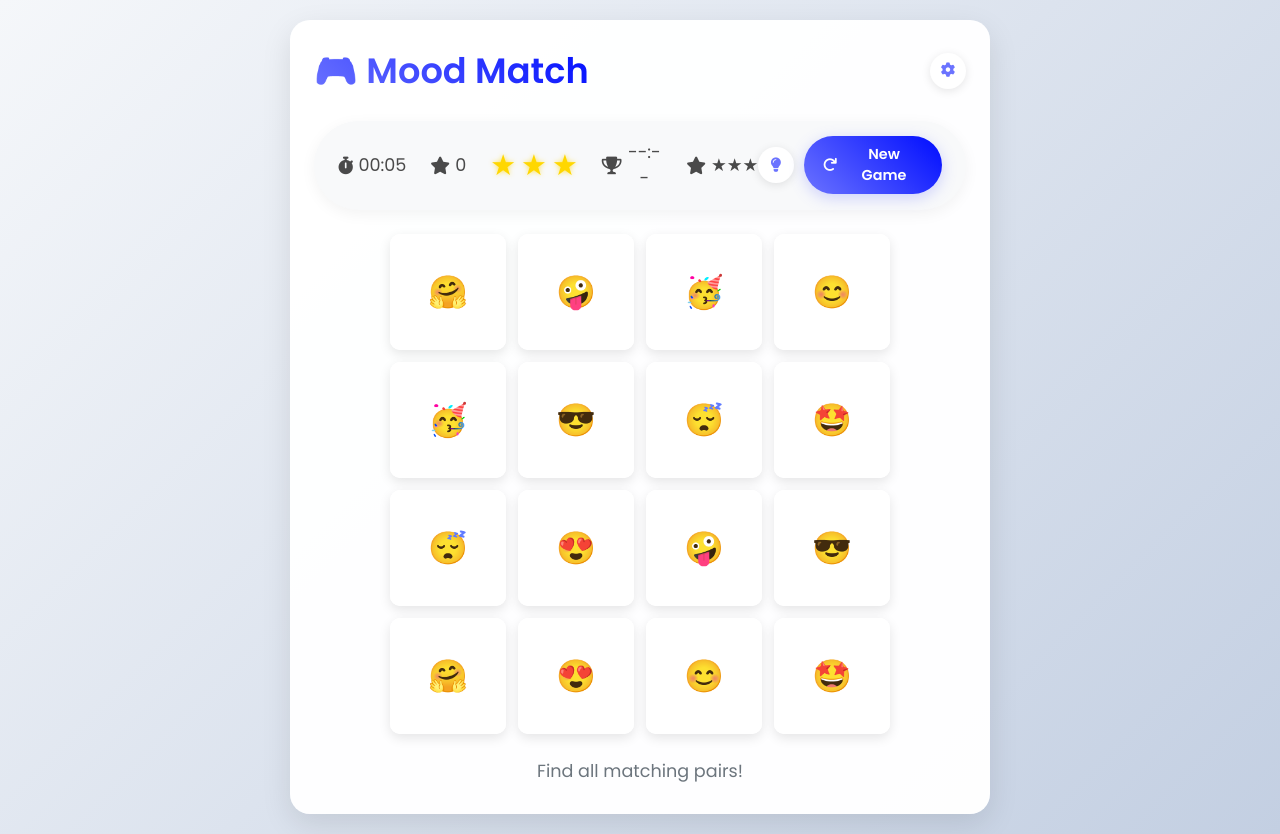
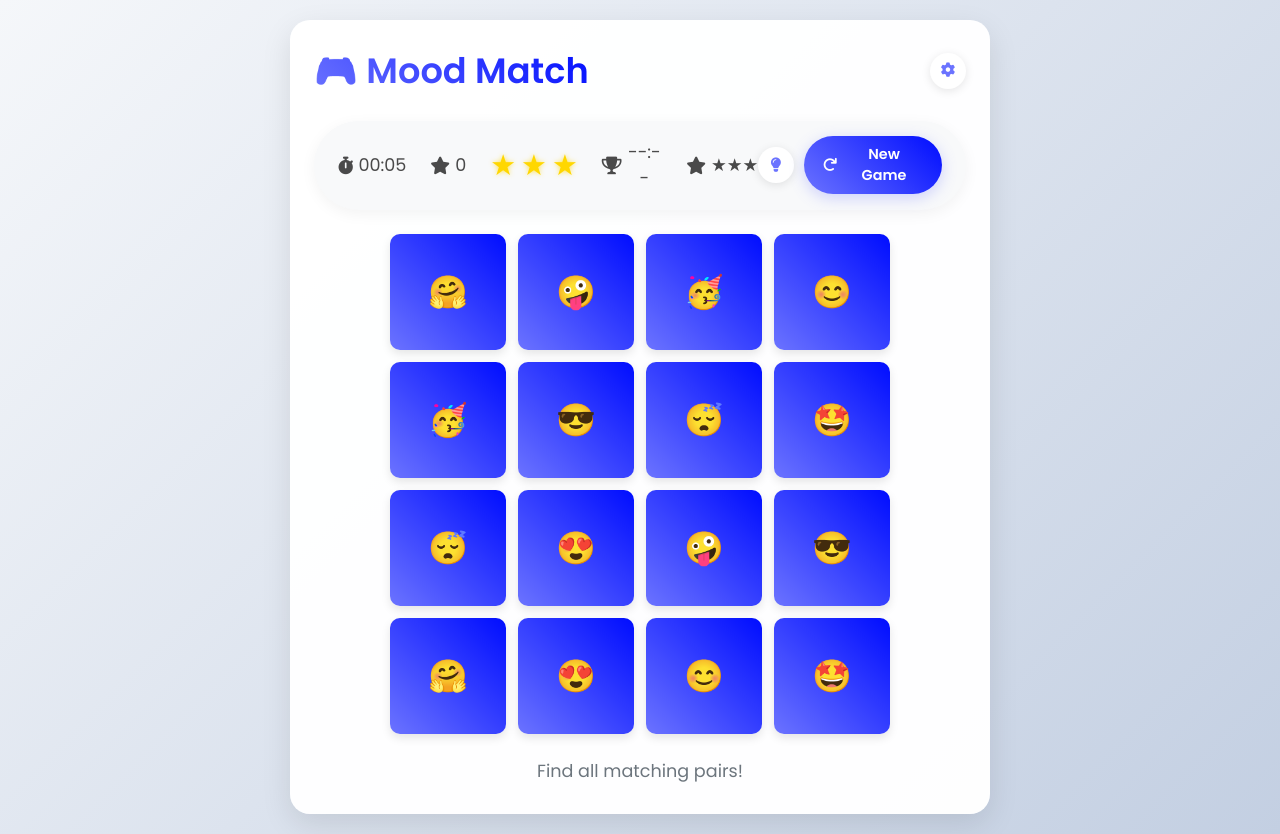
Before and after one commit to danielttttttt/Mood-Match, a plain HTML site: page index.html in a window 1280 px wide. Drawn offline with Linux system fonts and the light colour scheme.

Commit message:
Smoother animations

```diff
--- a/script.js
+++ b/script.js
@@ -302,10 +302,17 @@ document.addEventListener('DOMContentLoaded', () => {
         secondCard = this;
         secondCard.style.animation = 'bounce 0.5s ease';
 
+        // Lock the board while checking for match
+        lockBoard = true;
+
         // Update moves and check for match
         moves++;
         calculateStars();
-        checkForMatch();
+
+        // Check for match after animation
+        setTimeout(() => {
+            checkForMatch();
+        }, 500);
     };
 
     // Check if the flipped cards match
--- a/styles.css
+++ b/styles.css
@@ -236,14 +236,19 @@ button.disabled {
 }
 
 .card {
-    aspect-ratio: 1;
-    background: white;
+    background-color: #f8f8f8;
     border-radius: 10px;
     cursor: pointer;
-    transition: all 0.6s cubic-bezier(0.4, 0, 0.2, 1);
-    box-shadow: 0 4px 12px rgba(0, 0, 0, 0.1);
+    display: flex;
+    justify-content: center;
+    align-items: center;
+    font-size: 2.5em;
+    transition: transform 0.6s ease, box-shadow 0.3s ease;
     transform-style: preserve-3d;
     position: relative;
+    box-shadow: 0 4px 10px rgba(0, 0, 0, 0.1);
+    aspect-ratio: 1;
+    transform: rotateY(0);
     perspective: 1000px;
 }
 
@@ -262,14 +267,28 @@ button.disabled {
 }
 
 .card .card-front {
+    background: linear-gradient(145deg, #f0f0f0, #ffffff);
+    color: #666;
+    font-weight: bold;
+    transform: rotateY(180deg);
+    backface-visibility: hidden;
+}
+
+.card .card-back {
     background: linear-gradient(45deg, #6B73FF, #000DFF);
     color: white;
+    transform: rotateY(0);
+    backface-visibility: hidden;
+}
+
+.card.flipped {
     transform: rotateY(180deg);
 }
 
-.card .card-back {
-    background: white;
-    transform: rotateY(0deg);
+.card.matched {
+    transform: rotateY(180deg);
+    opacity: 0.8;
+    pointer-events: none;
 }
 
 .card:hover {
```
